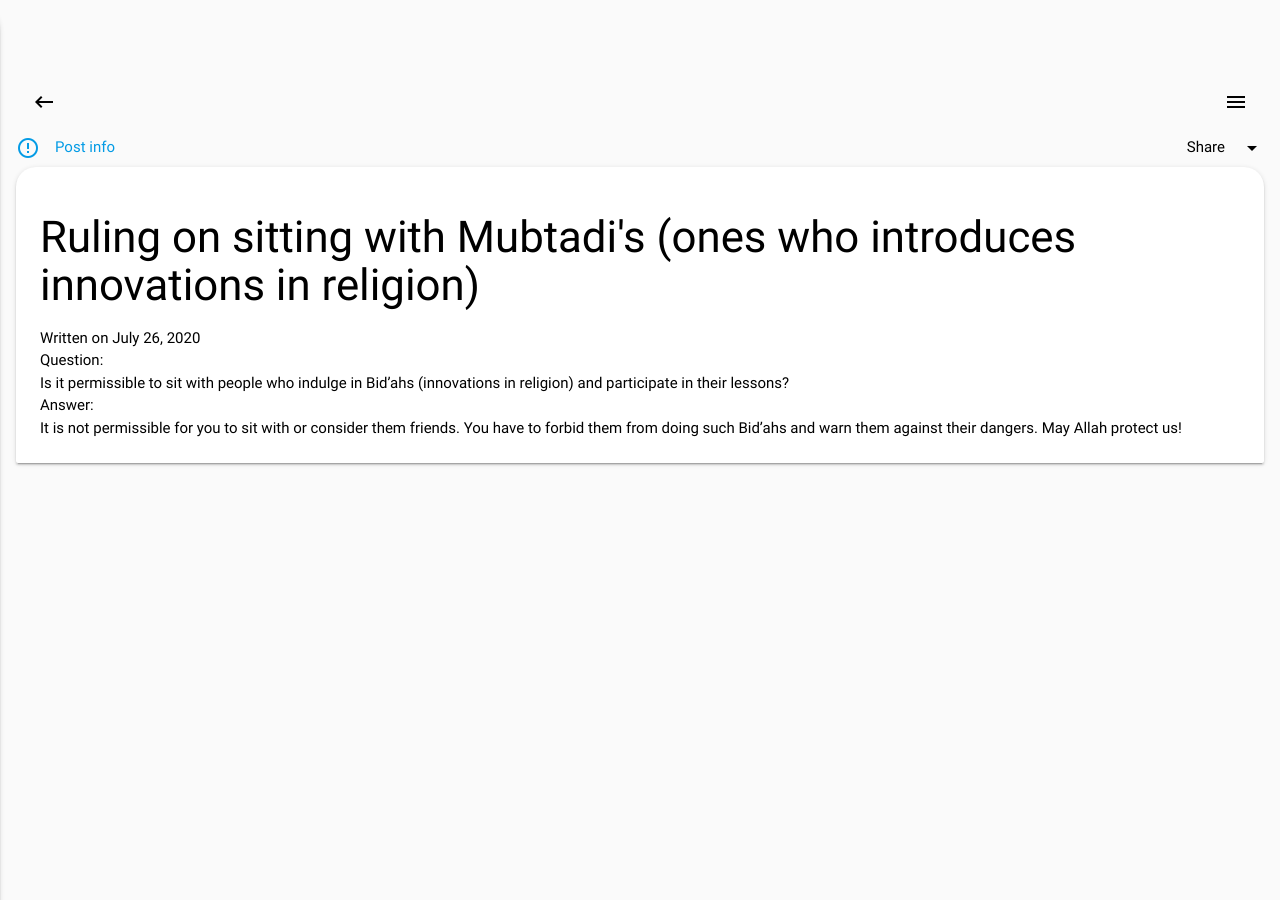
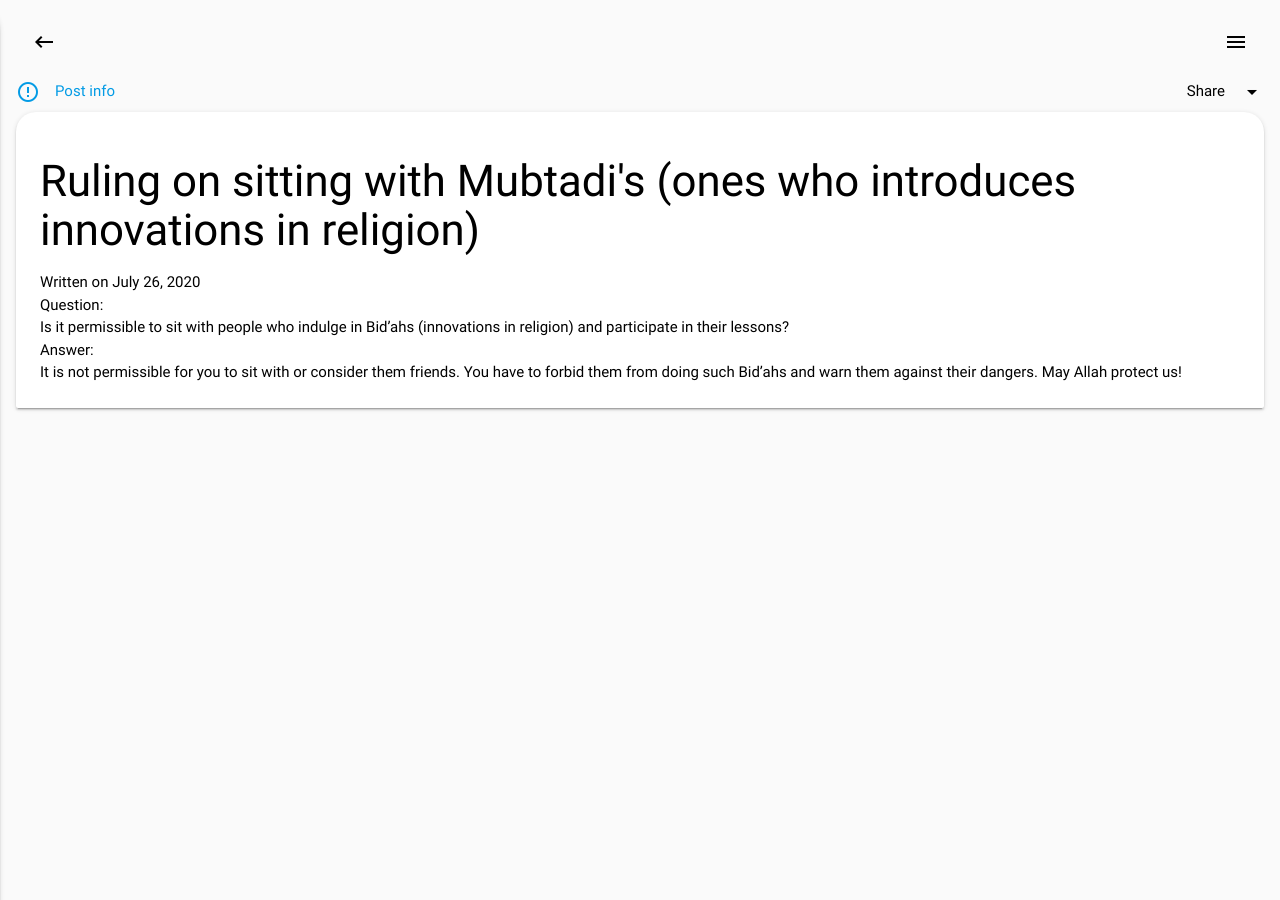
Before and after one commit to alsalafiyyah/new, a Jekyll site: the page built from _posts/misc/2020-07-26-ruling-on-sitting-with-people-of-bidah.md, in a window 1280 px wide. Built offline with Jekyll 4.4.1, drawn with Linux system fonts in a browser that asks for light colours; nearby versions of some CDN libraries.

Commit message:
Update post.html

```diff
--- a/_layouts/post.html
+++ b/_layouts/post.html
@@ -1,9 +1,8 @@
 ---
 layout: default
 ---
-<div class="header grey lighten-5">
-</div>
-<div id="navbar" class="black-text grey lighten-5">
+
+<div id="navbar" class="black-text grey lighten-5 navbar-fixed">
  <a href="/new/fatwas" class="black-text waves-effect waves-grey left"><i class="material-icons">keyboard_backspace</i></a>
   <a href="#" data-activates="slide-out" class="black-text button-collapse waves-effect waves-grey right"><i class="material-icons">menu</i></a>
 </div>
```
